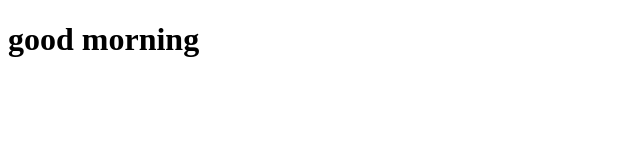
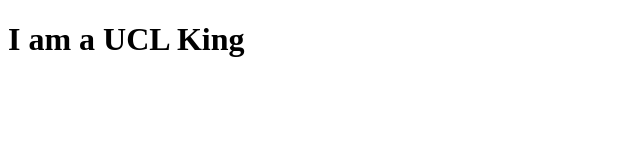
Before and after one commit to jack100-GG/jack100-GG.github.io, a plain HTML site: page index.html in a window 1280 px wide. Shown: the whole page, without its empty margins (0-640 px from the left). Drawn offline with Linux system fonts and the light colour scheme.

Commit message:
Update index.html

```diff
--- a/index.html
+++ b/index.html
@@ -6,6 +6,6 @@
     <title>Document</title>
 </head>
 <body>
-    <h1> good morning</h1>
+    <h1> I am a UCL King</h1>
 </body>
 </html>
```
